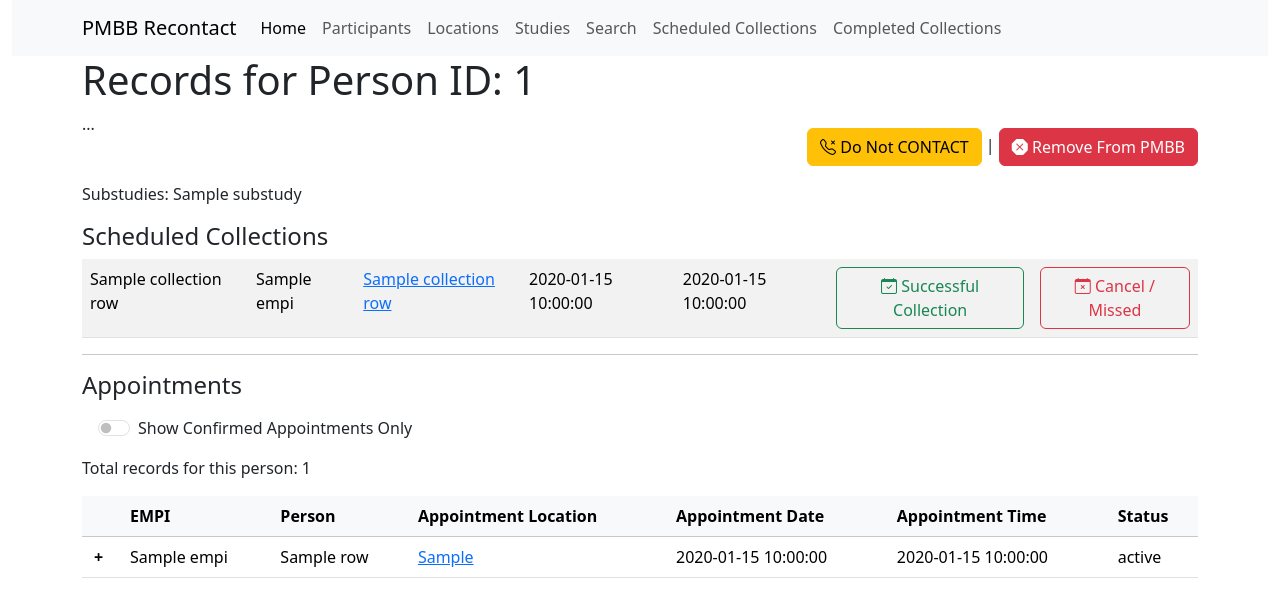
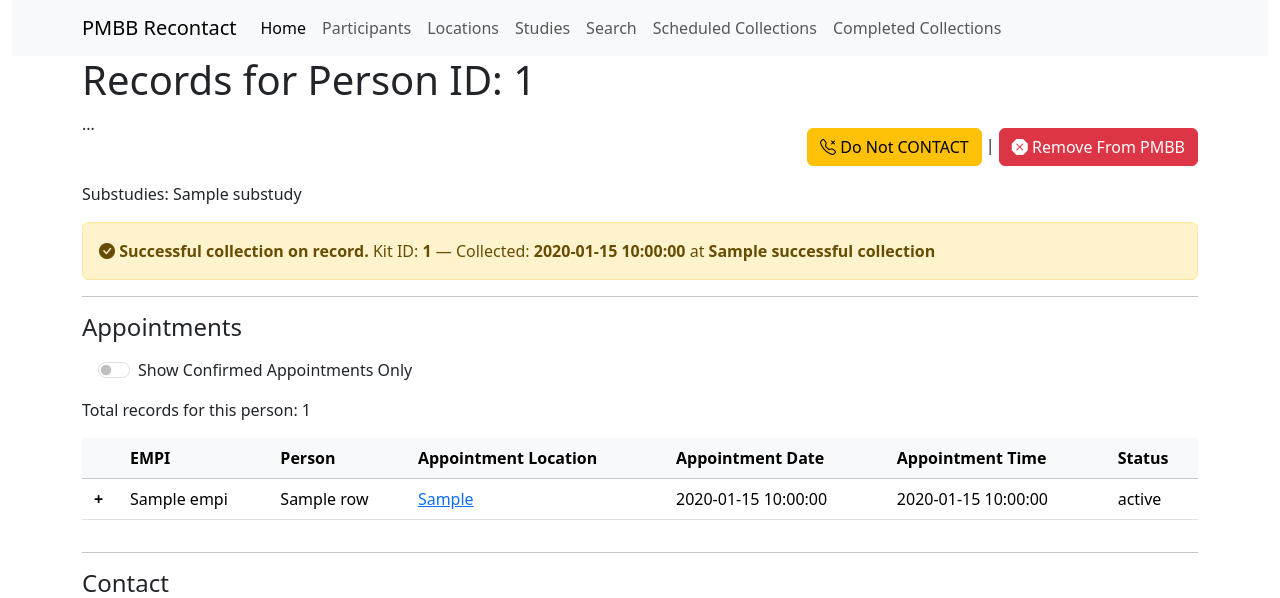
Before and after one commit to mcondiff11/pmbb_recontact, a Flask app: template pmbbrecontact2/templates/person.html in a window 1280 px wide. Shown: the top 598 px of the page. Run offline with Flask 3, Linux system fonts and the light colour scheme; the template is opened without the code that fills it: most values are stand-ins (such as "Sample title", 1, 10 or a date in 2020).

Commit message:
Show successful collection alert on person page and fix missing commit for outcome update
Co-Authored-By: Claude Sonnet 4.6 <noreply@anthropic.com>

```diff
--- a/pmbbrecontact2/app.py
+++ b/pmbbrecontact2/app.py
@@ -160,12 +160,17 @@ def person_details(person_id):
         cursor.execute(scheduled_collection_query, (person_id))
         scheduled_collection_rows = cursor.fetchall()
 
+        collected_sample_query = f"SELECT cs.*, sc.location_name FROM biobank_analytics.pmbb_saliva.collected_sample cs LEFT JOIN biobank_analytics.pmbb_saliva.scheduled_collection sc ON cs.collection_id = sc.collection_id WHERE cs.EMPI = {person_id} LIMIT 1"
+        cursor.execute(collected_sample_query, (person_id))
+        successful_collection = cursor.fetchone()
+
         cursor.close()
         connection.close()
 
-        return render_template('person.html', rows=rows,columns=columns,
+        return render_template('person.html', rows=rows, columns=columns,
                 confirmed_appointments=confirmed_appointments,
-                person_id=person_id, substudies=substudy_rows, contacts=contact_rows, collections=scheduled_collection_rows)
+                person_id=person_id, substudies=substudy_rows, contacts=contact_rows,
+                collections=scheduled_collection_rows, successful_collection=successful_collection)
     except Exception as e:
             return f"Error: {str(e)}"
 
@@ -565,6 +570,7 @@ def collect_me(collection_id):
             update_table = "biobank_analytics.pmbb_saliva.scheduled_collection"
             update_collection_event = f"UPDATE {update_table} SET outcome = TRUE WHERE collection_id = ?;"
             cursor.execute(update_collection_event,(collection_id))
+            connection.commit()
 
             connection.close()
             return redirect(url_for('person_details',person_id=empi))  # Redirect to success page
--- a/pmbbrecontact2/templates/person.html
+++ b/pmbbrecontact2/templates/person.html
@@ -65,6 +65,15 @@
 
 
 
+{% if successful_collection %}
+<div class="alert alert-warning" role="alert">
+  <i class="bi bi-check-circle-fill"></i> <strong>Successful collection on record.</strong>
+  Kit ID: <strong>{{ successful_collection['saliva_kit_id'] }}</strong> &mdash;
+  Collected: <strong>{{ successful_collection['created_date'] }}</strong>
+  {% if successful_collection['location_name'] %} at <strong>{{ successful_collection['location_name'] }}</strong>{% endif %}
+</div>
+{% else %}
+
 <h4>Scheduled Collections</h4>
 {% if collections %}
   <table class="table table-striped table-hover">
@@ -79,7 +88,6 @@
         <td colspan="3"><strong style="color:green">COLLECTED</strong> <i class="bi bi-check2"></i>
         {% set ns.collected = 1 %}
         </td>
-
       {% else %}
         <td><a class="btn btn-outline-success" href="{{ url_for('collect_me', collection_id=collection_rows['collection_id']) }}"><i class="bi bi-calendar-check"></i> Successful Collection</a></td>
         <td>
@@ -89,14 +97,14 @@
           </form>
           {% set ns.scheduled = 1 %}
         </td>
-
       {% endif %}
     </tr>
-
   {% endfor %}
   </table>
-  {% else %}
-    <p>No Scheduled Collections</p>
+{% else %}
+  <p>No Scheduled Collections</p>
+{% endif %}
+
 {% endif %}
 <hr>
 
```
